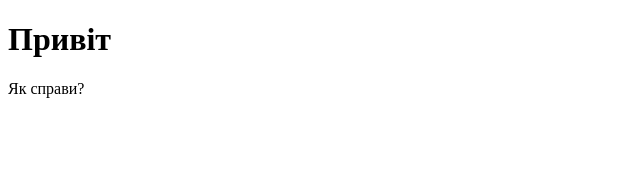
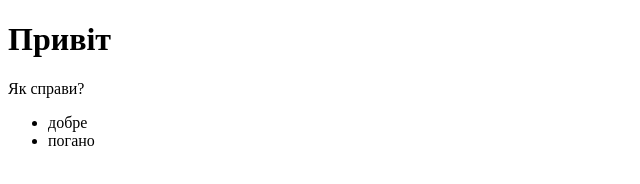
Before and after one commit to Viktorr22/Tutorial, a plain HTML site: page index.html in a window 1280 px wide. Shown: the whole page, without its empty margins (0-640 px from the left). Drawn offline with Linux system fonts and the light colour scheme.

Commit message:
variants

```diff
--- a/index.html
+++ b/index.html
@@ -9,5 +9,9 @@
 <body>
    <h1>Привіт</h1>
    <p>Як справи?</p>
+   <ul>
+    <li>добре</li>
+    <li>погано</li>
+   </ul>
 </body>
 </html>
```
